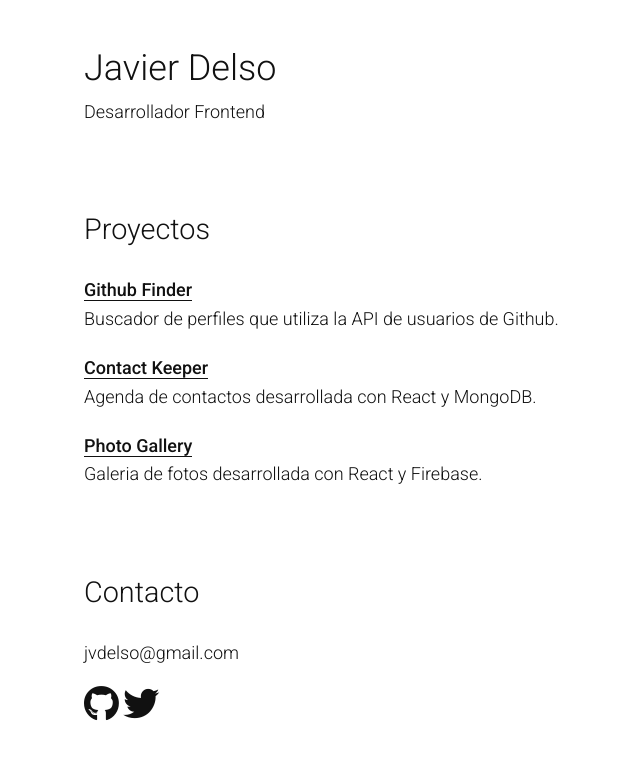
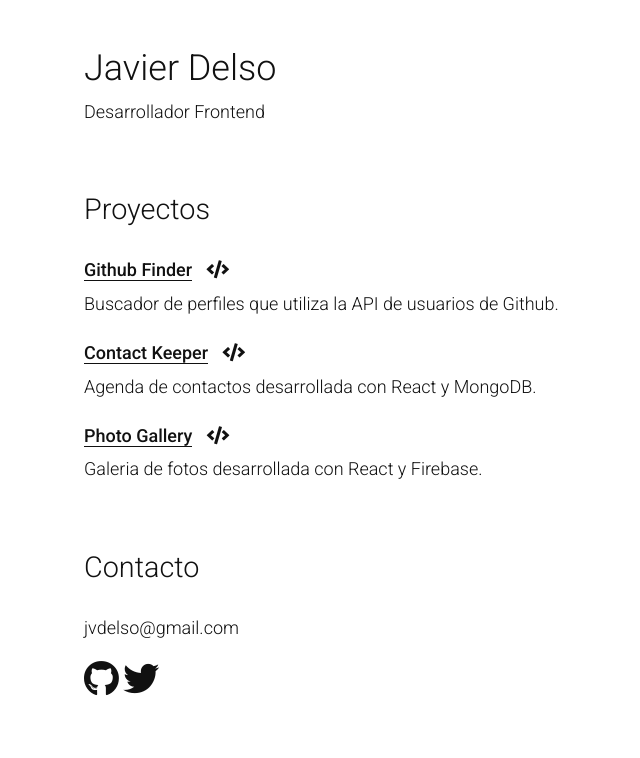
Before and after one commit to javimatz/simple-portfolio, a plain HTML site: page index.html in a window 1280 px wide. Shown: the whole page, without its empty margins (306-946 px from the left). Drawn offline with Linux system fonts and the light colour scheme.

Commit message:
add: view code icon

```diff
--- a/default.css
+++ b/default.css
@@ -58,9 +58,12 @@ span { color: red; }
 
 .section-title { font-weight: 300; }
 
-.projects, .contact { margin: 80px 0; }
+.projects, .contact { margin: 60px 0; }
 
 .project { margin-bottom: 20px; }
+
+.project-title { margin-bottom: 5px; }
+.project-title h3 { display: inline; margin-right: 10px; }
 
 .icon, .icon:hover { border-bottom: none; }
 
--- a/index.html
+++ b/index.html
@@ -33,15 +33,24 @@
 
 			<h2 class="section-title">Proyectos</h2>
 			<article class="project">
-				<h3 class="project-title"><a href="https://appgithubfinder.netlify.com">Github Finder</a></h3>
+				<div class="project-title">
+					<h3><a href="https://appgithubfinder.netlify.com">Github Finder</a></h3>
+					<span><a class="icon" href="https://github.com/javimatz/react-github-finder/" title="ver código"><i class="fa fa-code"></i></a></span>
+				</div>
 				<p>Buscador de perfiles que utiliza la API de usuarios de Github.</p>
 			</article>
 			<article class="project">
-				<h3 class="project-title"><a href="https://contact-keeper-506.herokuapp.com">Contact Keeper</a></h3>
+				<div class="project-title">
+					<h3><a href="https://contact-keeper-506.herokuapp.com">Contact Keeper</a></h3>
+					<span><a class="icon" href="https://github.com/javimatz/react-contact-keeper/" title="ver código"><i class="fa fa-code"></i></a></span>
+				</div>
 				<p>Agenda de contactos desarrollada con React y MongoDB.</p>
 			</article class="project">
 			<article class="project">
-				<h3 class="project-title"><a href="https://pphotogallery.netlify.app">Photo Gallery</a></h3>
+				<div class="project-title">
+					<h3><a href="https://pphotogallery.netlify.app">Photo Gallery</a></h3>
+					<span><a class="icon" href="https://github.com/javimatz/react-photo-gallery/" title="ver código"><i class="fa fa-code"></i></a></span>
+				</div>
 				<p>Galeria de fotos desarrollada con React y Firebase.</p>
 			</article>
 
```
